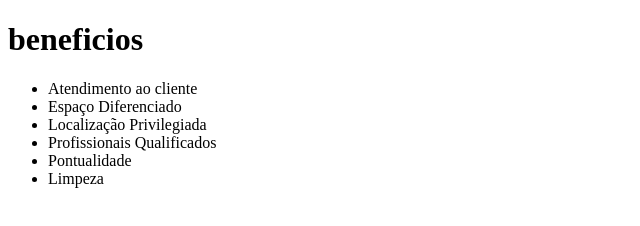
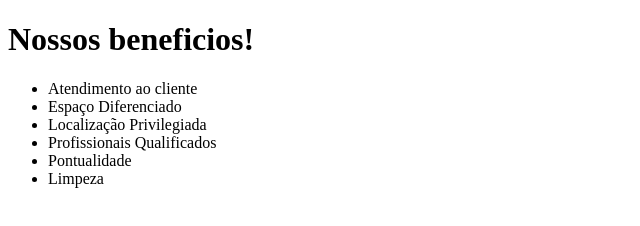
Before and after one commit to dSlayer31/intgit, a plain HTML site: page index.html in a window 1280 px wide. Shown: the whole page, without its empty margins (0-640 px from the left). Drawn offline with Linux system fonts and the light colour scheme.

Commit message:
alterando titulo

```diff
--- a/index.html
+++ b/index.html
@@ -1,7 +1,7 @@
 <!DOCTYPE html>
 <html lang=pt-br>
 <body>
-<h1 class="titulo-centro">beneficios</h1>
+<h1 class="titulo-centro">Nossos beneficios! </h1>
 
  <ul class="itens">
 
```
